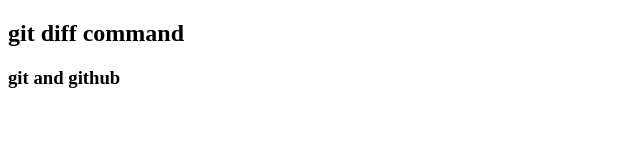
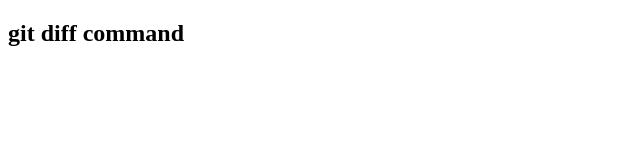
Before and after one commit to pawank39230-boop/git-diff-command, a plain HTML site: page index.html in a window 1280 px wide. Shown: the whole page, without its empty margins (0-640 px from the left). Drawn offline with Linux system fonts and the light colour scheme.

Commit message:
first change

```diff
--- a/index.html
+++ b/index.html
@@ -7,6 +7,5 @@
 </head>
 <body>
     <h2>git diff command</h2>
-    <h3>git and github</h3>
 </body>
 </html>
```
